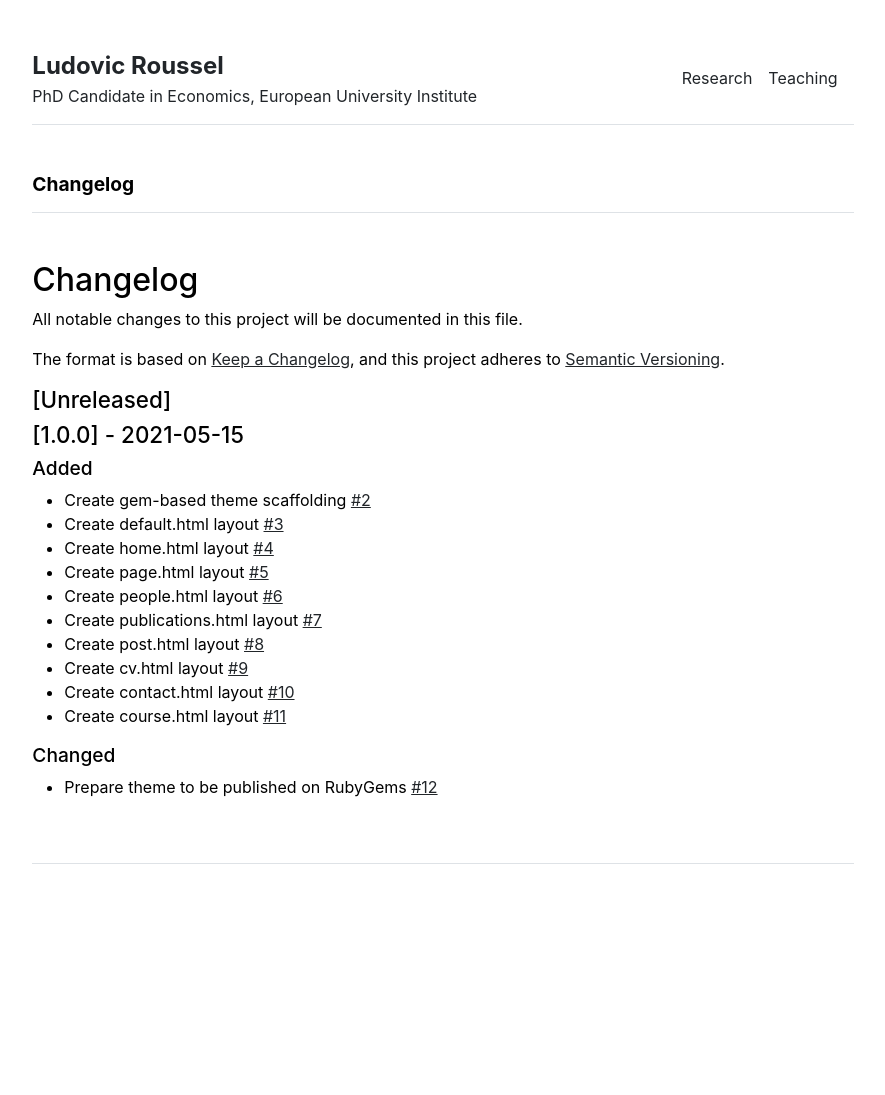
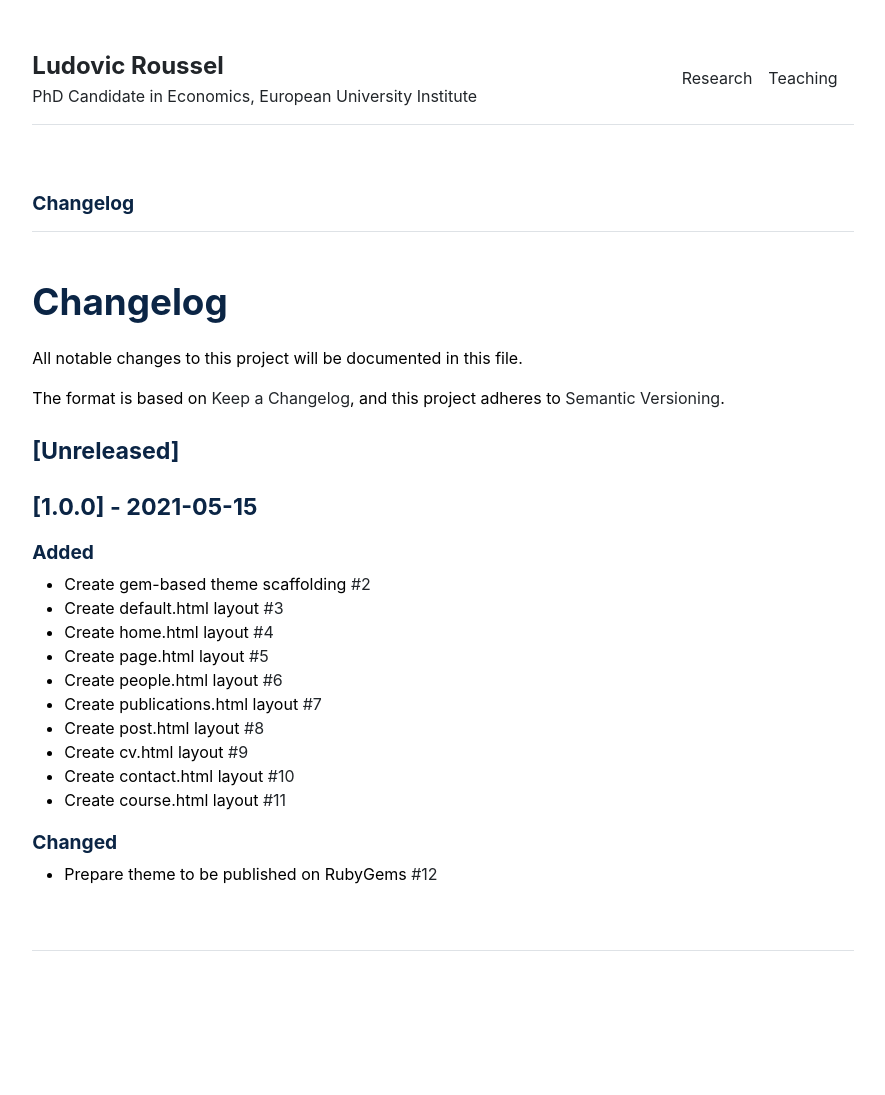
Before and after one commit to LudovicRoussel/ludovicroussel.github.io, a Jekyll site: the page built from CHANGELOG.md, in a window 1280 px wide. Shown: the whole page, without its empty margins (197-1082 px from the left). Built offline with Jekyll 4.4.1, drawn with Linux system fonts in a browser that asks for light colours; our own code applies the rules of GitHub Pages for plain Markdown files; before the commit the page ends 1008 px from its top, so only the background shows below that.

Commit message:
Update main.scss

```diff
--- a/_sass/main.scss
+++ b/_sass/main.scss
@@ -1,6 +1,9 @@
 $backgroundColor: #ffffff;
 $bodyColor: #000000;
-$navyBlue: #0b2545;   // Navy académique (sobre, élégant)
+
+$navyBlue:  #0b2545;  // titres principaux
+$shirtBlue: #6fa3d8;  // couleur de ta chemise (accents)
+
 $bodyFont: -apple-system, BlinkMacSystemFont, "Segoe UI",
             Helvetica, Arial, sans-serif,
             "Apple Color Emoji", "Segoe UI Emoji", "Segoe UI Symbol";
@@ -16,46 +19,56 @@ body {
 /* Liens */
 body a {
   color: $linkColor;
+  text-decoration: none;
 }
 
+body a:hover {
+  color: $shirtBlue;
+  text-decoration: underline;
+}
+
+/* Hiérarchie des titres : Research doit dominer */
 h1 {
-  font-size: 2em;
+  color: $navyBlue;
+  font-size: 2.3em;
+  font-weight: 750;
+  margin-bottom: 0.6em;
 }
 
 h2 {
-  font-size: 1.4em;
+  color: $navyBlue;
+  font-size: 1.45em;
+  font-weight: 700;
+  margin-top: 1.2em;
+  margin-bottom: 0.5em;
 }
 
 h3 {
+  color: $navyBlue;
   font-size: 1.2em;
+  font-weight: 700;
+  margin-top: 1.0em;
+  margin-bottom: 0.4em;
 }
 
-
-/* Titres de sections type Research / Working Papers */
-.section-title {
-  color: $navyBlue;
-  font-weight: 600;
-  font-size: 1.05em;
-  letter-spacing: 0.02em;
+/* Sous-titres Research (Working Papers / Work in Progress) */
+.research-section-title {
+  color: $shirtBlue;                // bleu chemise
+  font-weight: 750;
+  font-size: 1.05em;                // plus petit que h1
+  margin-top: 1.6em;
+  margin-bottom: 0.45em;
+  padding-bottom: 0.22em;
+  border-bottom: 1px solid rgba(111, 163, 216, 0.55);  // barre fine assortie
 }
 
-/* Optionnel : titres cliquables de papiers */
+/* Titres cliquables de papiers (si tu mets des liens PDF plus tard) */
 .paper-title a {
   color: $navyBlue;
-  font-weight: 500;
+  font-weight: 650;
 }
 
 .paper-title a:hover {
+  color: $shirtBlue;
   text-decoration: underline;
 }
-
-/* Sous-titres Research */
-.research-section-title {
-  color: $navyBlue;
-  font-weight: 700;          // gras net
-  font-size: 1.2em;
-  margin-top: 1.8em;
-  margin-bottom: 0.4em;
-  padding-bottom: 0.25em;
-  border-bottom: 1px solid #d6dbe1;
-}
```
